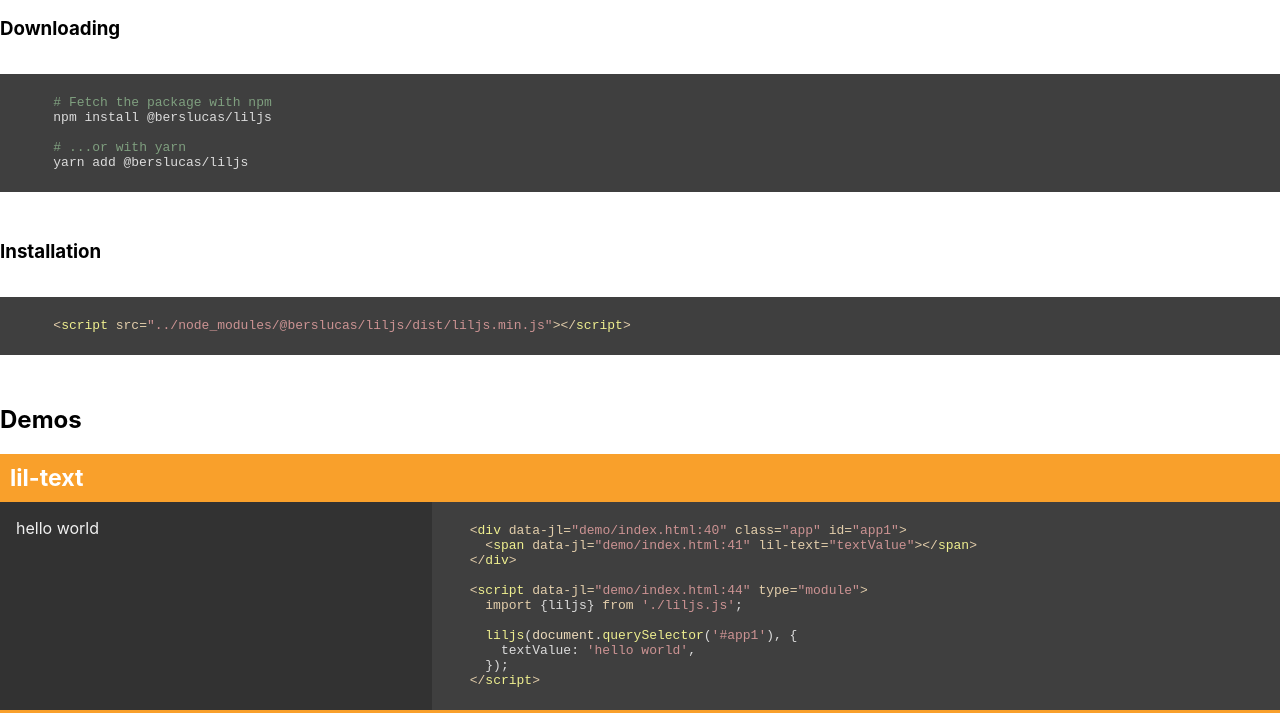
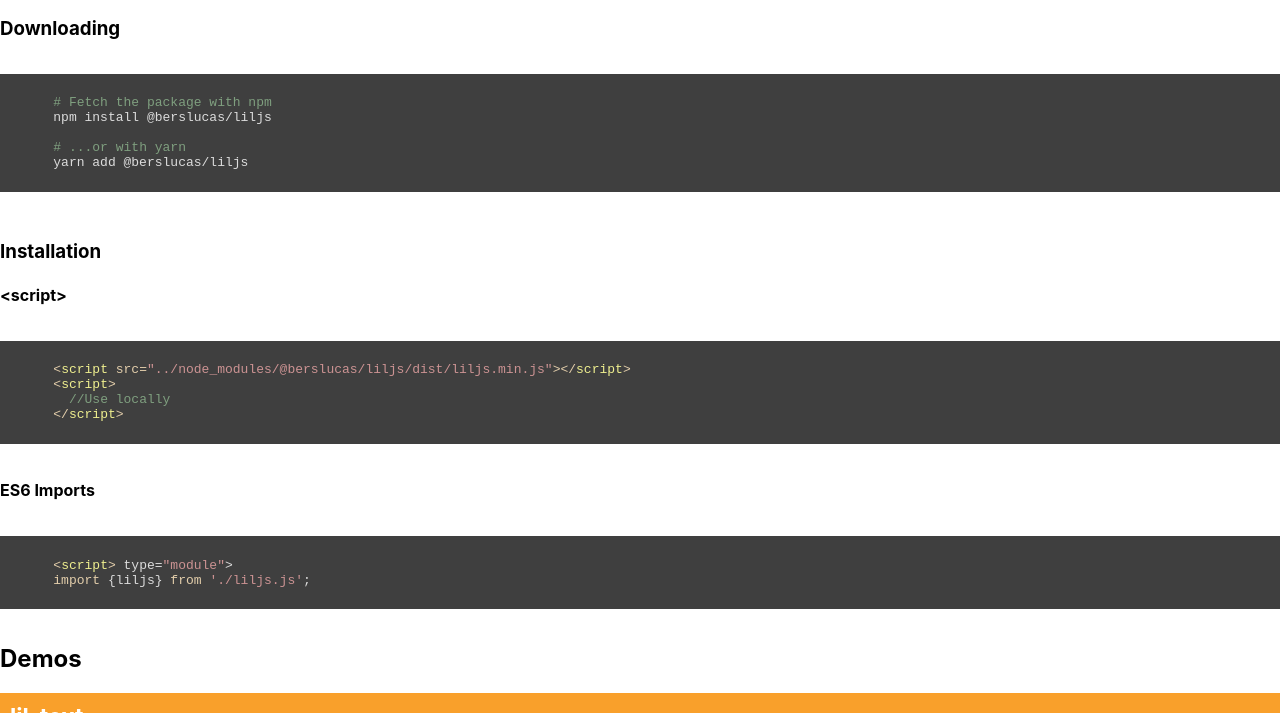
Before and after one commit to bersLucas/liljs, a website: page demo/index.html in a window 1280 px wide. Shown: the part 356-1069 px from the top of the page. Drawn offline with nearby package versions, Linux system fonts and the light colour scheme; files whose address does not match are found by name.

Commit message:
Bump to 3.0.0, update demo

```diff
--- a/demo/index.html
+++ b/demo/index.html
@@ -10,10 +10,12 @@
 
 <body>
 <div id="logo-flex">
-    <a href="https://github.com/bersLucas/liljs"><img id="logo" alt="logo" src="logo.svg" /></a>
+    <a href="https://github.com/bersLucas/liljs"><img id="logo" alt="logo" src="logo.svg"/></a>
     <div>
-      <a href="https://www.npmjs.com/package/@berslucas/liljs" rel="nofollow"><img src="https://img.shields.io/npm/v/@berslucas/liljs.svg?style=popout-square" alt="version"></a>
-      <a href="http://makeapullrequest.com" rel="nofollow"><img src="https://img.shields.io/badge/prs-welcome-brightgreen.svg?style=flat-square" alt="PRs Welcome"></a>
+        <a href="https://www.npmjs.com/package/@berslucas/liljs" rel="nofollow"><img
+                src="https://img.shields.io/npm/v/@berslucas/liljs.svg?style=popout-square" alt="version"></a>
+        <a href="http://makeapullrequest.com" rel="nofollow"><img
+                src="https://img.shields.io/badge/prs-welcome-brightgreen.svg?style=flat-square" alt="PRs Welcome"></a>
     </div>
 </div>
 <h2>Getting Started</h2>
@@ -29,12 +31,22 @@
   </pre>
 
 <h3>Installation</h3>
+<h4>&lt;script&gt;</h4>
 <pre>
     <code class="html">
       &lt;script src="../node_modules/@berslucas/liljs/dist/liljs.min.js"&gt;&lt;/script&gt;
+      &lt;script&gt;
+        //Use locally
+      &lt;/script&gt;
     </code>
 </pre>
-
+<h4>ES6 Imports</h4>
+<pre>
+    <code class="html">
+      &lt;script&gt; type="module"&gt;
+      import {liljs} from './liljs.js';
+    </code>
+</pre>
 <h2>Demos</h2>
 <template demo for="lil-text">
     <div class="app" id="app1">
@@ -112,7 +124,7 @@
       liljs(document.querySelector('#app4'), {
         seconds: 0,
       }).then(app => {
-        setInterval(function() {
+        setInterval(function () {
           app.seconds = app.seconds.value + 1
         }, 1000);
       })
@@ -123,13 +135,13 @@
     <div class="app" id="app5">
         <div class="form">
             <label>Name:
-          <input width="100%" lil-bind="personName" lil-bind-from="value" />
+                <input width="100%" lil-bind="personName" lil-bind-from="value"/>
             </label>
             <label>Age:
-          <input width="100%" type="number" lil-bind="personAge" lil-bind-from="value" />
+                <input width="100%" type="number" lil-bind="personAge" lil-bind-from="value"/>
             </label>
             <label>Over 18?
-          <input type="checkbox" lil-bind="personOver18" lil-bind-from="checked" />
+                <input type="checkbox" lil-bind="personOver18" lil-bind-from="checked"/>
             </label>
             <label>
                 Choose a pet:
@@ -145,7 +157,7 @@
             </label>
         </div>
 
-      <br />
+        <br/>
 
         <div>Your name is: <span lil-text="personName"></span></div>
         <div>Your age is: <span lil-text="personAge"></span></div>
@@ -169,7 +181,7 @@
         </ul>
 
         <label>New Item:
-        <input autocomplete='off' lil-bind="newItem" lil-bind-from="value" />
+            <input autocomplete='off' lil-bind="newItem" lil-bind-from="value"/>
         </label>
         <button>Add</button>
     </div>
@@ -177,7 +189,7 @@
     <template id="todoList">
         <li>
             <label lil-click="toggle" lil-style="listItemStyle" lil-list-text="item">
-          <input style="display: none" type="checkbox" />
+                <input style="display: none" type="checkbox"/>
             </label>
         </li>
     </template>
--- a/demo/style.css
+++ b/demo/style.css
@@ -39,7 +39,7 @@ demo:before {
     font-weight: bold;
 }
 
-demo>.app {
+demo > .app {
     display: inline-block;
     float: left;
     padding: 1em;
@@ -48,6 +48,12 @@ demo>.app {
     width: 100px;
     max-width: 400px;
     flex-grow: 2;
+}
+
+@media (max-width: 950px) {
+    demo > .app {
+        max-width: inherit;
+    }
 }
 
 demo,
--- a/package.json
+++ b/package.json
@@ -1,6 +1,6 @@
 {
   "name": "@berslucas/liljs",
-  "version": "2.1.0",
+  "version": "3.0.0",
   "description": "A DOM-driven micro-framework for Javascript applications ",
   "main": "dist/liljs.js",
   "repository": "https://github.com/bersLucas/liljs",
```
Lines whose indentation alone changed are shown as unchanged.
